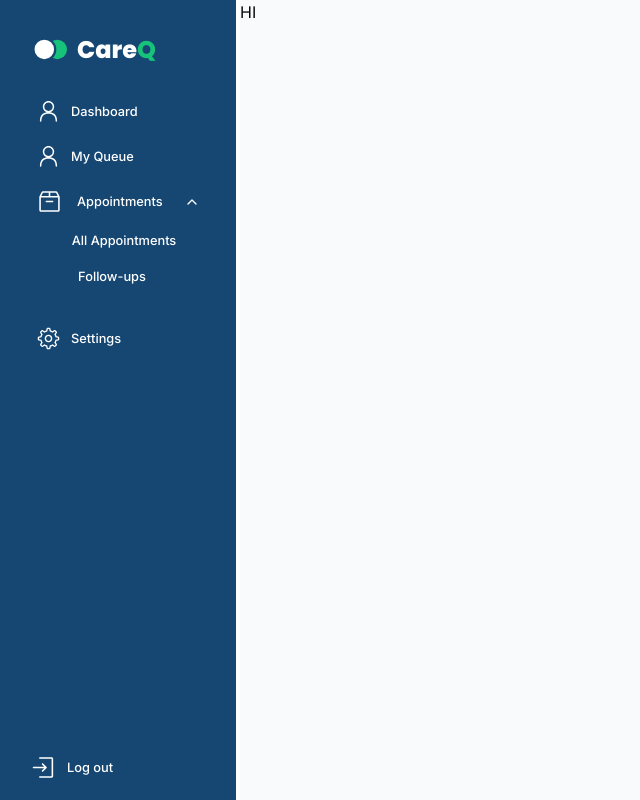
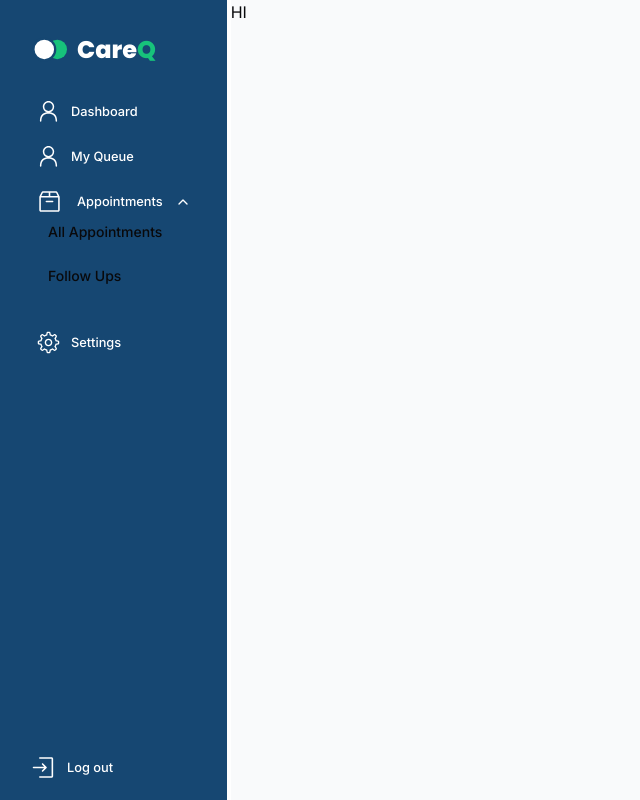
Before and after one commit to ShahidMollick/careq-webapp, a Next.js app: page / in a window 1280 px wide. Both pictures are taken after a click on the button "Appointments". Shown: the whole page, without its empty margins (0-640 px from the left). Built offline with nearby package versions, Linux system fonts and the light colour scheme.

Commit message:
accordian fixed

```diff
--- a/src/app/globals.css
+++ b/src/app/globals.css
@@ -24,7 +24,7 @@ body {
     --muted: 240 4.8% 95.9%;
     --muted-foreground: 240 3.8% 46.1%;
     --accent: 240 4.8% 95.9%;
-    --accent-foreground: 240 5.9% 10%;
+    --accent-foreground: hsla(0, 0%, 100%, 0.035);
     --destructive: 0 84.2% 60.2%;
     --destructive-foreground: 0 0% 98%;
     --border: 240 5.9% 90%;
--- a/src/app/layout.css
+++ b/src/app/layout.css
@@ -1,5 +1,5 @@
 .left-menu {
-  width: 250px;
+  max-width: 250px;
   height: 100%;
   background-color: #164772;
   display: flex;
@@ -9,6 +9,8 @@
   /* padding-top: 2rem;
   padding-left: 2rem; */
   padding: 2rem;
+  font: white;
+
 }
 
 .mainlogo {
--- a/src/app/layout.tsx
+++ b/src/app/layout.tsx
@@ -7,12 +7,14 @@ import Image from "next/image";
 import Link from "next/link";
 import './layout.css';
 import { ComboboxDemo } from "@/components/ui/combobox";
+import { Button } from "@/components/ui/button";
 import {
   Accordion,
   AccordionContent,
   AccordionItem,
   AccordionTrigger,
 } from "@/components/ui/accordion"
+import { Ghost } from "lucide-react";
 
 const geistSans = localFont({
   src: "./fonts/GeistVF.woff",
@@ -71,8 +73,8 @@ export default function RootLayout({
               </Link>
 
 
-              <Accordion type="single" collapsible className="mt-0" >
-                <AccordionItem value="item-1" className="mt-0">
+              <Accordion type="single" collapsible className="" >
+                <AccordionItem value="item-1" className="">
                   <AccordionTrigger>
                     <div className="dashboardIcons mb-0">
                       <svg xmlns="http://www.w3.org/2000/svg" width="35" height="25" viewBox="0 0 25 25" fill="none">
@@ -82,12 +84,12 @@ export default function RootLayout({
                     </div>
                   </AccordionTrigger>
                   <AccordionContent>
-                    <div className="dashboardOptions flex f flex-col gap-2">
+                    <div className="dashboardOptions flex f flex-col gap-2 w-full">
                       <Link href="/appointment" passHref>
-                        <div className="dashboardfont ext-lg ml-3 mt-3 w-40 h-7 flex items-center justify-center hover:bg-green-500 hover:bg-opacity-20 rounded-lg transition duration-200" >All Appointments</div>
+                        <Button variant={'ghost'}> All Appointments</Button>
                       </Link>
                       <Link href="/follow-ups" passHref>
-                        <div className="dashboardfont ext-lg w-40 h-7 flex items-center justify-center hover:bg-green-500 hover:bg-opacity-20 rounded-lg transition duration-200">Follow-ups</div>
+                        <Button variant={'ghost'}> Follow Ups</Button>
                       </Link>
                     </div>
                   </AccordionContent>
--- a/src/components/ui/button.tsx
+++ b/src/components/ui/button.tsx
@@ -17,7 +17,7 @@ const buttonVariants = cva(
           "border border-input bg-background shadow-sm hover:bg-accent hover:text-accent-foreground",
         secondary:
           "bg-secondary text-secondary-foreground shadow-sm hover:bg-secondary/80",
-        ghost: "hover:bg-accent hover:text-accent-foreground",
+        ghost: "hover:bg-white/10",
         link: "text-primary underline-offset-4 hover:underline",
       },
       size: {
```
